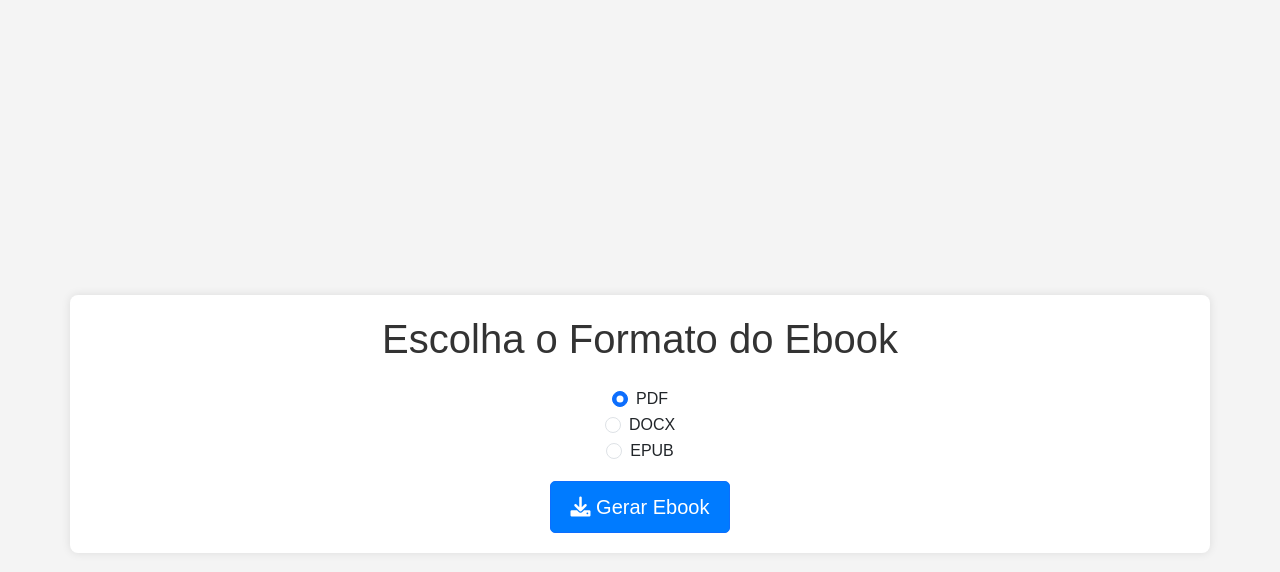
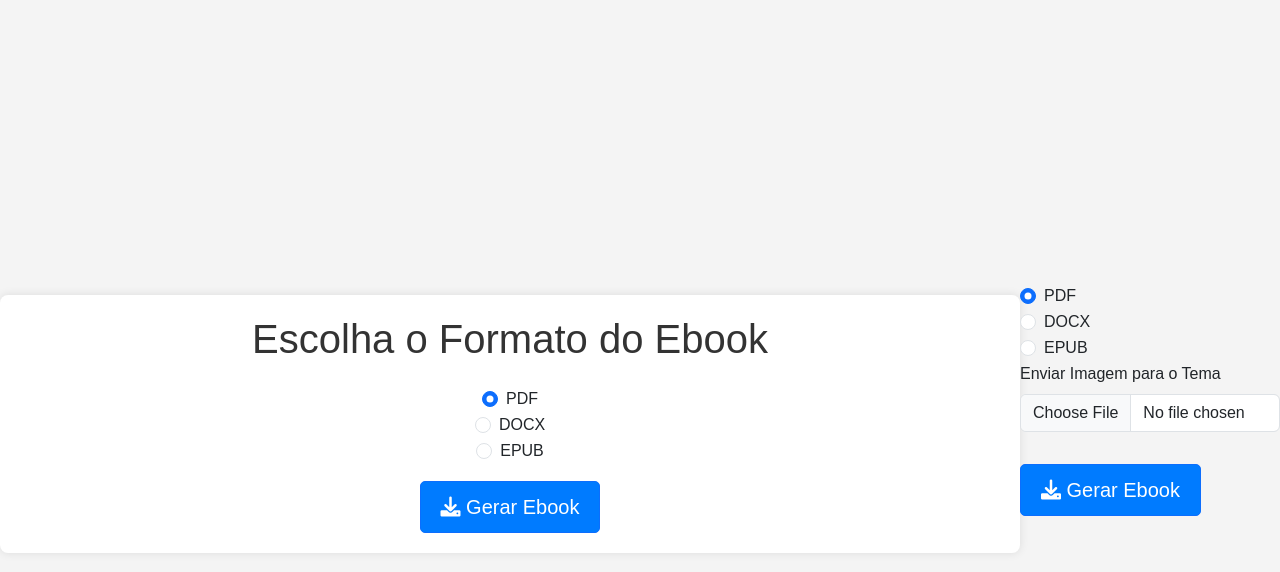
Before and after one commit to LucasBinder115/ProjetoIA, a Flask app: page /escolher_formato in a window 1280 px wide. Shown: the top 572 px of the page. Run offline with Flask 3, Linux system fonts and the light colour scheme.

Commit message:
Version 0.1

```diff
--- a/app.py
+++ b/app.py
@@ -1,4 +1,8 @@
+# === Imports ===
 from flask import Flask, render_template, send_file, request
+import os
+import requests
+import nltk
 from reportlab.lib.pagesizes import letter
 from reportlab.pdfgen import canvas
 from reportlab.lib import colors
@@ -7,173 +11,207 @@
 from reportlab.lib.units import inch
 from docx import Document
 from ebooklib import epub
+from transformers import pipeline
 
-# Cria uma instância do Flask
+# === Initial Setup ===
+nltk.download('punkt')
 app = Flask(__name__)
+app.config['UPLOAD_FOLDER'] = 'static/imagens'  # Folder for uploaded images
 
-# Rota para a página inicial
+# === Helper Functions ===
+def buscar_questoes(tema):
+    url = f"https://opentdb.com/api.php?amount=10&category=18&type=multiple"
+    response = requests.get(url)
+    return response.json()['results'] if response.status_code == 200 else []
+
+def generate_question(prompt):
+    gerador = pipeline('text-generation', model='EleutherAI/gpt-neo-1.3B')
+    return gerador(prompt, max_length=50)[0]['generated_text']
+
+# === PDF Creation Functions ===
+def criar_pdf(caminho_imagem=None, questoes=None):
+    pdf = SimpleDocTemplate("prova.pdf", pagesize=letter)
+    styles = getSampleStyleSheet()
+    conteudo = []
+
+    # Title
+    conteudo.append(Paragraph("Ebook de Questões para Estudo", styles['Title']))
+    conteudo.append(Spacer(1, 12))
+
+    # Add uploaded image if provided
+    if caminho_imagem:
+        try:
+            imagem = Image(caminho_imagem, width=4*inch, height=3*inch)
+            conteudo.append(imagem)
+            conteudo.append(Spacer(1, 12))
+        except Exception as e:
+            print(f"Erro ao carregar a imagem: {e}")
+            conteudo.append(Paragraph("<i>Imagem não disponível</i>", styles['Italic']))
+            conteudo.append(Spacer(1, 12))
+
+    # Add questions if provided
+    if questoes:
+        for i, questao in enumerate(questoes, start=1):
+            questao_formatada = Paragraph(f"{i}. {questao['question']}", styles['BodyText'])
+            conteudo.append(questao_formatada)
+            conteudo.append(Spacer(1, 12))
+    else:
+        # Default themed questions
+        questoes_por_tema = {
+            "Matemática": {
+                "imagem": "static/imagens/matematica.jpg",
+                "questoes": [
+                    "1. Qual é a fórmula para calcular a área de um círculo?",
+                    "2. Explique o Teorema de Pitágoras."
+                ]
+            },
+            "História": {
+                "imagem": "static/imagens/historia.jpg",
+                "questoes": [
+                    "1. Quais foram as causas da Revolução Francesa?",
+                    "2. Descreva o período da Revolução Industrial."
+                ]
+            },
+            "Biologia": {
+                "imagem": "static/imagens/biologia.jpg",
+                "questoes": [
+                    "1. O que é fotossíntese e qual a sua importância?",
+                    "2. Explique a estrutura do DNA."
+                ]
+            }
+        }
+
+        for tema, dados in questoes_por_tema.items():
+            conteudo.append(Paragraph(f"<b>Tema: {tema}</b>", styles['Heading2']))
+            conteudo.append(Spacer(1, 12))
+
+            try:
+                imagem = Image(dados["imagem"], width=4*inch, height=3*inch)
+                conteudo.append(imagem)
+                conteudo.append(Spacer(1, 12))
+            except Exception as e:
+                print(f"Erro ao carregar a imagem: {e}")
+                conteudo.append(Paragraph("<i>Imagem não disponível</i>", styles['Italic']))
+                conteudo.append(Spacer(1, 12))
+
+            for questao in dados["questoes"]:
+                conteudo.append(Paragraph(questao, styles['BodyText']))
+                conteudo.append(Spacer(1, 12))
+
+            conteudo.append(PageBreak())
+
+    pdf.build(conteudo)
+
+# === DOCX Creation Functions ===
+def criar_docx(caminho_imagem=None, questoes=None):
+    doc = Document()
+    doc.add_heading('Ebook de Questões para Estudo', 0)
+
+    if questoes:
+        for i, questao in enumerate(questoes, start=1):
+            doc.add_paragraph(f"{i}. {questao['question']}")
+    else:
+        questoes_por_tema = {
+            "Matemática": [
+                "1. Qual é a fórmula para calcular a área de um círculo?",
+                "2. Explique o Teorema de Pitágoras."
+            ],
+            "História": [
+                "1. Quais foram as causas da Revolução Francesa?",
+                "2. Descreva o período da Revolução Industrial."
+            ],
+            "Biologia": [
+                "1. O que é fotossíntese e qual a sua importância?",
+                "2. Explique a estrutura do DNA."
+            ]
+        }
+
+        for tema, questoes_list in questoes_por_tema.items():
+            doc.add_heading(f'Tema: {tema}', level=1)
+            for questao in questoes_list:
+                doc.add_paragraph(questao)
+            doc.add_page_break()
+
+    doc.save('prova.docx')
+
+# === EPUB Creation Functions ===
+def criar_epub(caminho_imagem=None, questoes=None):
+    livro = epub.EpubBook()
+    livro.set_title('Ebook de Questões para Estudo')
+    livro.set_language('pt-BR')
+
+    if questoes:
+        capitulo = epub.EpubHtml(title='Questões', file_name='questoes.xhtml', lang='pt-BR')
+        capitulo.content = "<h1>Questões</h1><ul>"
+        for questao in questoes:
+            capitulo.content += f"<li>{questao['question']}</li>"
+        capitulo.content += "</ul>"
+        livro.add_item(capitulo)
+        livro.toc = (epub.Link('questoes.xhtml', 'Questões', 'questoes'),)
+    else:
+        questoes_por_tema = {
+            "Matemática": [
+                "1. Qual é a fórmula para calcular a área de um círculo?",
+                "2. Explique o Teorema de Pitágoras."
+            ],
+            "História": [
+                "1. Quais foram as causas da Revolução Francesa?",
+                "2. Descreva o período da Revolução Industrial."
+            ],
+            "Biologia": [
+                "1. O que é fotossíntese e qual a sua importância?",
+                "2. Explique a estrutura do DNA."
+            ]
+        }
+
+        for tema, questoes_list in questoes_por_tema.items():
+            capitulo = epub.EpubHtml(title=tema, file_name=f'{tema}.xhtml', lang='pt-BR')
+            capitulo.content = f"<h1>{tema}</h1><ul>"
+            for questao in questoes_list:
+                capitulo.content += f"<li>{questao}</li>"
+            capitulo.content += "</ul>"
+            livro.add_item(capitulo)
+
+        livro.toc = tuple(questoes_por_tema.keys())
+
+    livro.add_item(epub.EpubNav())
+    livro.add_item(epub.EpubNcx())
+    epub.write_epub('prova.epub', livro)
+
+# === Flask Routes ===
 @app.route('/')
 def index():
     return render_template('index.html')
 
-# Rota para a página de escolha de formato
 @app.route('/escolher_formato')
 def escolher_formato():
     return render_template('escolher_formato.html')
 
-# Rota para gerar o ebook
 @app.route('/gerar_ebook', methods=['POST'])
 def gerar_ebook():
-    formato = request.form.get('formato')  # Obtém o formato escolhido
+    formato = request.form.get('formato')
+    tema = request.form.get('tema')
+    imagem = request.files.get('imagem')
+
+    caminho_imagem = None
+    if imagem:
+        caminho_imagem = os.path.join(app.config['UPLOAD_FOLDER'], imagem.filename)
+        imagem.save(caminho_imagem)
+
+    questoes = buscar_questoes(tema) if tema else None
 
     if formato == "pdf":
-        criar_pdf()
+        criar_pdf(caminho_imagem, questoes)
         return send_file('prova.pdf', as_attachment=True)
     elif formato == "docx":
-        criar_docx()
+        criar_docx(caminho_imagem, questoes)
         return send_file('prova.docx', as_attachment=True)
     elif formato == "epub":
-        criar_epub()
+        criar_epub(caminho_imagem, questoes)
         return send_file('prova.epub', as_attachment=True)
     else:
         return "Formato inválido."
 
-# Função para criar o PDF
-def criar_pdf():
-    pdf = SimpleDocTemplate("prova.pdf", pagesize=letter)
-    styles = getSampleStyleSheet()
-    conteudo = []
-
-    titulo = Paragraph("Ebook de Questões para Estudo", styles['Title'])
-    conteudo.append(titulo)
-    conteudo.append(Spacer(1, 12))
-
-    # Questões organizadas por tema
-    questoes_por_tema = {
-        "Matemática": {
-            "imagem": "static/imagens/matematica.jpg",  # Caminho corrigido
-            "questoes": [
-                "1. Qual é a fórmula para calcular a área de um círculo?",
-                "2. Explique o Teorema de Pitágoras."
-            ]
-        },
-        "História": {
-            "imagem": "static/imagens/historia.jpg",  # Caminho corrigido
-            "questoes": [
-                "1. Quais foram as causas da Revolução Francesa?",
-                "2. Descreva o período da Revolução Industrial."
-            ]
-        },
-        "Biologia": {
-            "imagem": "static/imagens/biologia.jpg",  # Caminho corrigido
-            "questoes": [
-                "1. O que é fotossíntese e qual a sua importância?",
-                "2. Explique a estrutura do DNA."
-            ]
-        }
-    }
-
-    # Adiciona as questões ao PDF, organizadas por tema
-    for tema, dados in questoes_por_tema.items():
-        tema_formatado = Paragraph(f"<b>Tema: {tema}</b>", styles['Heading2'])
-        conteudo.append(tema_formatado)
-        conteudo.append(Spacer(1, 12))
-
-        try:
-            # Tenta carregar a imagem
-            imagem = Image(dados["imagem"], width=4*inch, height=3*inch)
-            conteudo.append(imagem)
-            conteudo.append(Spacer(1, 12))
-        except Exception as e:
-            # Se a imagem não for encontrada, exibe uma mensagem de erro
-            print(f"Erro ao carregar a imagem: {e}")
-            conteudo.append(Paragraph("<i>Imagem não disponível</i>", styles['Italic']))
-            conteudo.append(Spacer(1, 12))
-
-        # Adiciona as questões do tema
-        for questao in dados["questoes"]:
-            questao_formatada = Paragraph(questao, styles['BodyText'])
-            conteudo.append(questao_formatada)
-            conteudo.append(Spacer(1, 12))
-
-        # Adiciona uma quebra de página entre os temas
-        conteudo.append(PageBreak())
-
-    # Gera o PDF
-    pdf.build(conteudo)
-
-# Função para criar o DOCX
-def criar_docx():
-    doc = Document()
-    doc.add_heading('Ebook de Questões para Estudo', 0)
-
-    # Questões organizadas por tema
-    questoes_por_tema = {
-        "Matemática": [
-            "1. Qual é a fórmula para calcular a área de um círculo?",
-            "2. Explique o Teorema de Pitágoras."
-        ],
-        "História": [
-            "1. Quais foram as causas da Revolução Francesa?",
-            "2. Descreva o período da Revolução Industrial."
-        ],
-        "Biologia": [
-            "1. O que é fotossíntese e qual a sua importância?",
-            "2. Explique a estrutura do DNA."
-        ]
-    }
-
-    # Adiciona as questões ao DOCX
-    for tema, questoes in questoes_por_tema.items():
-        doc.add_heading(f'Tema: {tema}', level=1)
-        for questao in questoes:
-            doc.add_paragraph(questao)
-        doc.add_page_break()
-
-    # Salva o DOCX
-    doc.save('prova.docx')
-
-# Função para criar o EPUB
-def criar_epub():
-    livro = epub.EpubBook()
-
-    # Metadados do livro
-    livro.set_title('Ebook de Questões para Estudo')
-    livro.set_language('pt-BR')
-
-    # Questões organizadas por tema
-    questoes_por_tema = {
-        "Matemática": [
-            "1. Qual é a fórmula para calcular a área de um círculo?",
-            "2. Explique o Teorema de Pitágoras."
-        ],
-        "História": [
-            "1. Quais foram as causas da Revolução Francesa?",
-            "2. Descreva o período da Revolução Industrial."
-        ],
-        "Biologia": [
-            "1. O que é fotossíntese e qual a sua importância?",
-            "2. Explique a estrutura do DNA."
-        ]
-    }
-
-    # Adiciona capítulos ao EPUB
-    for tema, questoes in questoes_por_tema.items():
-        capitulo = epub.EpubHtml(title=tema, file_name=f'{tema}.xhtml', lang='pt-BR')
-        capitulo.content = f"<h1>{tema}</h1><ul>"
-        for questao in questoes:
-            capitulo.content += f"<li>{questao}</li>"
-        capitulo.content += "</ul>"
-        livro.add_item(capitulo)
-
-    # Define a estrutura do livro
-    livro.toc = tuple(questoes_por_tema.keys())
-    livro.add_item(epub.EpubNav())
-    livro.add_item(epub.EpubNcx())
-
-    # Salva o EPUB
-    epub.write_epub('prova.epub', livro)
-
-# Inicia o servidor Flask
+# === Main Execution ===
 if __name__ == '__main__':
     app.run(debug=True)
--- a/templates/escolher_formato.html
+++ b/templates/escolher_formato.html
@@ -29,6 +29,27 @@
             </button>
         </form>
     </div>
+    <form action="/gerar_ebook" method="POST" enctype="multipart/form-data">
+        <div class="form-check">
+            <input class="form-check-input" type="radio" name="formato" id="pdf" value="pdf" checked>
+            <label class="form-check-label" for="pdf">PDF</label>
+        </div>
+        <div class="form-check">
+            <input class="form-check-input" type="radio" name="formato" id="docx" value="docx">
+            <label class="form-check-label" for="docx">DOCX</label>
+        </div>
+        <div class="form-check">
+            <input class="form-check-input" type="radio" name="formato" id="epub" value="epub">
+            <label class="form-check-label" for="epub">EPUB</label>
+        </div>
+        <div class="mb-3">
+            <label for="imagem" class="form-label">Enviar Imagem para o Tema</label>
+            <input type="file" class="form-control" id="imagem" name="imagem">
+        </div>
+        <button type="submit" class="btn btn-primary btn-lg mt-3">
+            <i class="fas fa-download"></i> Gerar Ebook
+        </button>
+    </form>
     <script src="https://code.jquery.com/jquery-3.6.0.min.js"></script>
     <script src="{{ url_for('static', filename='scripts.js') }}"></script>
 </body>
```
Also changed, not shown: package.json (added, +10 -0 lines).
